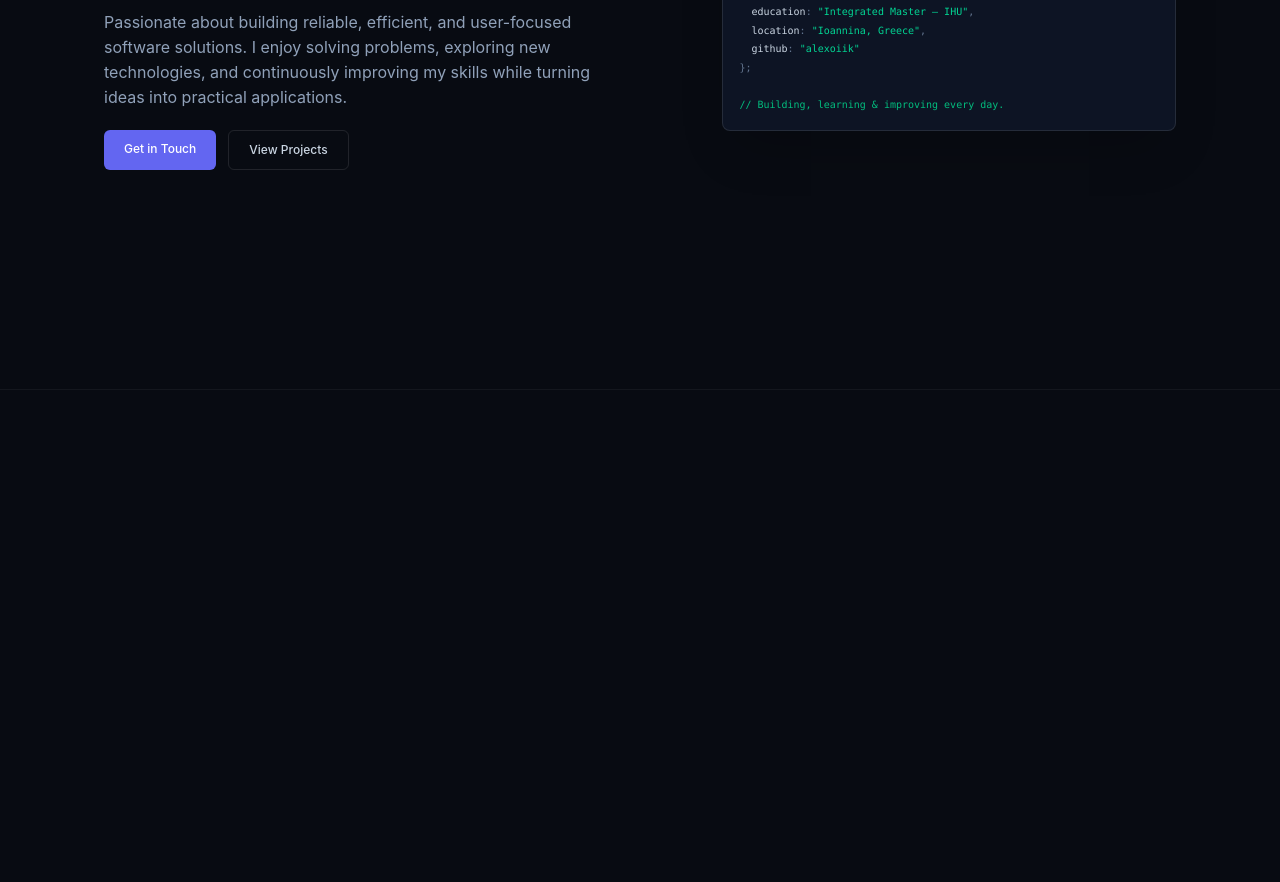
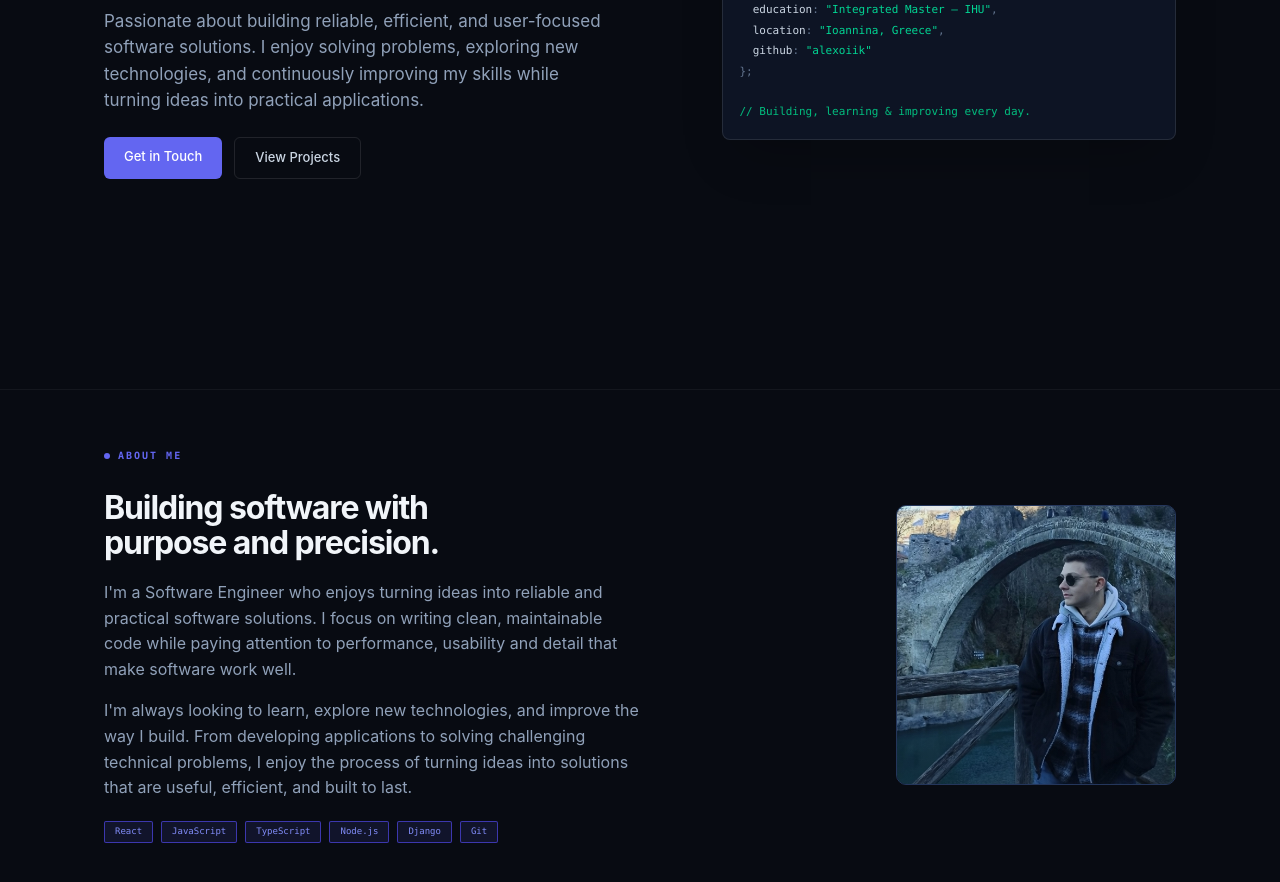
Before and after one commit to alexoiik/alexoiik.github.io, a React (Vite) app: page / in a window 1280 px wide. Shown: the part 420-1302 px from the top of the page. Before the commit the page ends 810 px from the top, so only its background shows below. Built offline with nearby package versions, Linux system fonts and the light colour scheme.

Commit message:
feat: implementation of about section

```diff
--- a/src/App.jsx
+++ b/src/App.jsx
@@ -1,5 +1,6 @@
 import Navbar from "./components/Navbar";
 import Hero from "./sections/Hero";
+import About from "./sections/About";
 
 function App() {
   return (
@@ -8,6 +9,7 @@ function App() {
 
       <main>
         <Hero />
+        <About />
       </main>
     </>
   );
--- /dev/null
+++ b/src/sections/About.jsx
@@ -0,0 +1,82 @@
+function About() {
+  const technologies = [
+    "React",
+    "JavaScript",
+    "TypeScript",
+    "Node.js",
+    "Django",
+    "Git",
+  ];
+
+  return (
+    <section id="about" className="border-b border-white/5 bg-[#080b12]">
+      <div className="mx-auto grid max-w-280 gap-12 px-6 py-16 sm:py-18 lg:grid-cols-[1.45fr_0.75fr] lg:items-center lg:gap-16 lg:py-14.5">
+        {/* Left Content */}
+        <div>
+          {/* Section Label */}
+          <div className="mb-7 flex items-center gap-2">
+            <span className="h-1.5 w-1.5 rounded-full bg-[#6366f1]" />
+
+            <span className="font-mono text-[10px] font-semibold uppercase tracking-[0.2em] text-[#6366f1]">
+              About Me
+            </span>
+          </div>
+
+          {/* Heading */}
+          <h2 className="max-w-125 text-[30px] font-bold leading-[1.08] tracking-[-0.035em] text-slate-100 sm:text-[32px]">
+            Building software with <br className="hidden sm:block" />
+            purpose and precision.
+          </h2>
+
+          {/* First Paragraph */}
+          <p className="mt-5 max-w-135 text-[15px] leading-[1.6] text-slate-400 sm:text-[16px]">
+            I&apos;m a Software Engineer who enjoys turning ideas into reliable
+            and practical software solutions. I focus on writing clean,
+            maintainable code while paying attention to performance, usability
+            and detail that make software work well.
+          </p>
+
+          {/* Second Paragraph */}
+          <p className="mt-4 max-w-135 text-[15px] leading-[1.6] text-slate-400 sm:text-[16px]">
+            I&apos;m always looking to learn, explore new technologies, and
+            improve the way I build. From developing applications to solving
+            challenging technical problems, I enjoy the process of turning ideas
+            into solutions that are useful, efficient, and built to last.
+          </p>
+
+          {/* Technology Tags */}
+          <div className="mt-5 flex flex-wrap gap-2">
+            {technologies.map((technology) => (
+              <span
+                key={technology}
+                className="rounded-xs border border-[#4f46e5]/70 bg-[#11142b] px-2.5 py-1 font-mono text-[9px] leading-[1.3] text-[#818cf8]"
+              >
+                {technology}
+              </span>
+            ))}
+          </div>
+        </div>
+
+        {/* Profile Image */}
+        <div className="mx-auto w-full max-w-70 lg:mx-0 lg:ml-auto">
+          <div className="relative overflow-hidden rounded-[10px] border border-[#24365b] bg-[#0d1a2d]">
+            {/* Blue glow */}
+            <div className="absolute inset-0 bg-[radial-gradient(circle_at_50%_35%,rgba(59,130,246,0.16),transparent_62%)]" />
+
+            {/* Image */}
+            <img
+              src="/me.jpg"
+              alt="Alexandros Oikonomou"
+              className="relative block aspect-square w-full object-cover object-center"
+            />
+
+            {/* Subtle overlay */}
+            <div className="pointer-events-none absolute inset-0 bg-linear-to-t from-[#07101d]/35 via-transparent to-[#172b49]/10" />
+          </div>
+        </div>
+      </div>
+    </section>
+  );
+}
+
+export default About;
--- a/src/sections/Hero.jsx
+++ b/src/sections/Hero.jsx
@@ -1,29 +1,30 @@
 function Hero() {
   return (
-    <section id="about" className="border-b border-white/5 bg-[#080b12]">
+    <section className="border-b border-white/5 bg-[#080b12]">
       <div className="mx-auto grid min-h-[calc(100vh-48px)] max-w-280 items-center gap-14 px-6 py-16 lg:grid-cols-[1.1fr_0.9fr] lg:gap-16 lg:py-20">
         {/* Left Content */}
         <div>
           {/* Availability */}
           <div className="mb-5 flex items-center gap-2">
             <span className="h-1.5 w-1.5 rounded-full bg-[#6366f1]" />
+
             <span className="font-mono text-[10px] font-semibold uppercase tracking-[0.18em] text-[#6366f1]">
               Available for new opportunities
             </span>
           </div>
 
           {/* Heading */}
-          <h1 className="text-4xl font-bold tracking-[-0.035em] text-slate-100 sm:text-5xl lg:text-[46px] lg:leading-[1.05]">
+          <h1 className="text-4xl font-bold tracking-[-0.035em] text-slate-100 sm:text-5xl lg:text-[50px] lg:leading-[1.05]">
             Alexandros Oikonomou
           </h1>
 
           {/* Role */}
-          <h2 className="mt-4 text-2xl font-semibold tracking-[-0.02em] text-slate-400 sm:text-[26px]">
+          <h2 className="mt-4 text-2xl font-semibold tracking-[-0.02em] text-slate-400 sm:text-[28px]">
             Software Engineer
           </h2>
 
           {/* Description */}
-          <p className="mt-5 max-w-125 text-[16px] leading-[1.55] text-slate-400">
+          <p className="mt-5 max-w-125 text-[17px] leading-[1.55] text-slate-400">
             Passionate about building reliable, efficient, and user-focused
             software solutions. I enjoy solving problems, exploring new
             technologies, and continuously improving my skills while turning
@@ -31,17 +32,17 @@ function Hero() {
           </p>
 
           {/* CTA Buttons */}
-          <div className="mt-5 flex flex-wrap gap-3">
+          <div className="mt-6 flex flex-wrap gap-3">
             <a
               href="#contact"
-              className="rounded-md bg-[#6366f1] px-5 py-2.5 text-[12px] font-medium text-white transition-colors hover:bg-[#5558e8]"
+              className="rounded-md bg-[#6366f1] px-5 py-2.5 text-[13px] font-medium text-white transition-colors hover:bg-[#5558e8]"
             >
               Get in Touch
             </a>
 
             <a
               href="#projects"
-              className="rounded-md border border-white/10 bg-transparent px-5 py-2.5 text-[12px] font-medium text-slate-300 transition-colors hover:border-white/20 hover:bg-white/5 hover:text-white"
+              className="rounded-md border border-white/10 bg-transparent px-5 py-2.5 text-[13px] font-medium text-slate-300 transition-colors hover:border-white/20 hover:bg-white/5 hover:text-white"
             >
               View Projects
             </a>
@@ -65,7 +66,7 @@ function Hero() {
 
           {/* Code */}
           <div className="p-4">
-            <pre className="overflow-x-auto font-mono text-[10px] leading-[1.85] text-slate-500">
+            <pre className="overflow-x-auto font-mono text-[11px] leading-[1.85] text-slate-500">
               <code>
                 <span className="text-slate-400">const</span>{" "}
                 <span className="text-slate-300">developer</span> = {"{"}
```
Also changed, not shown: public/me.jpg (added).
